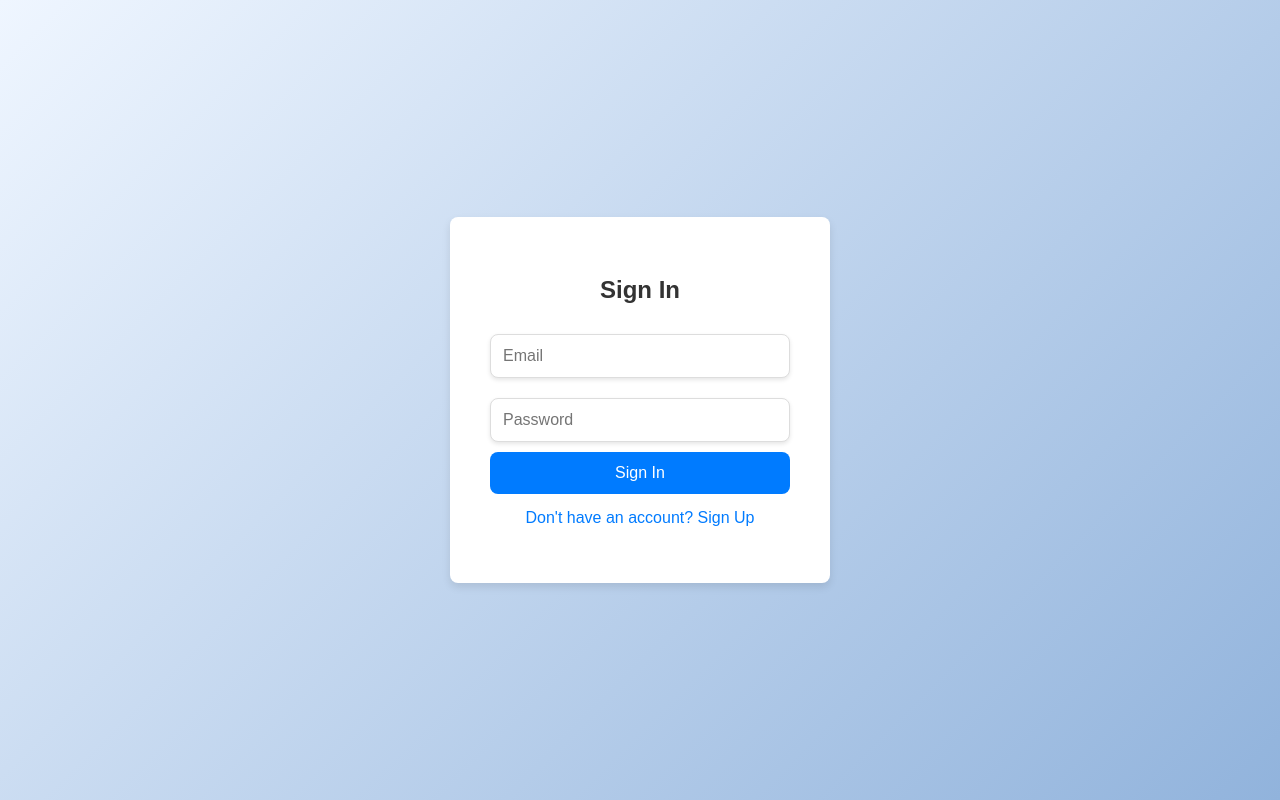
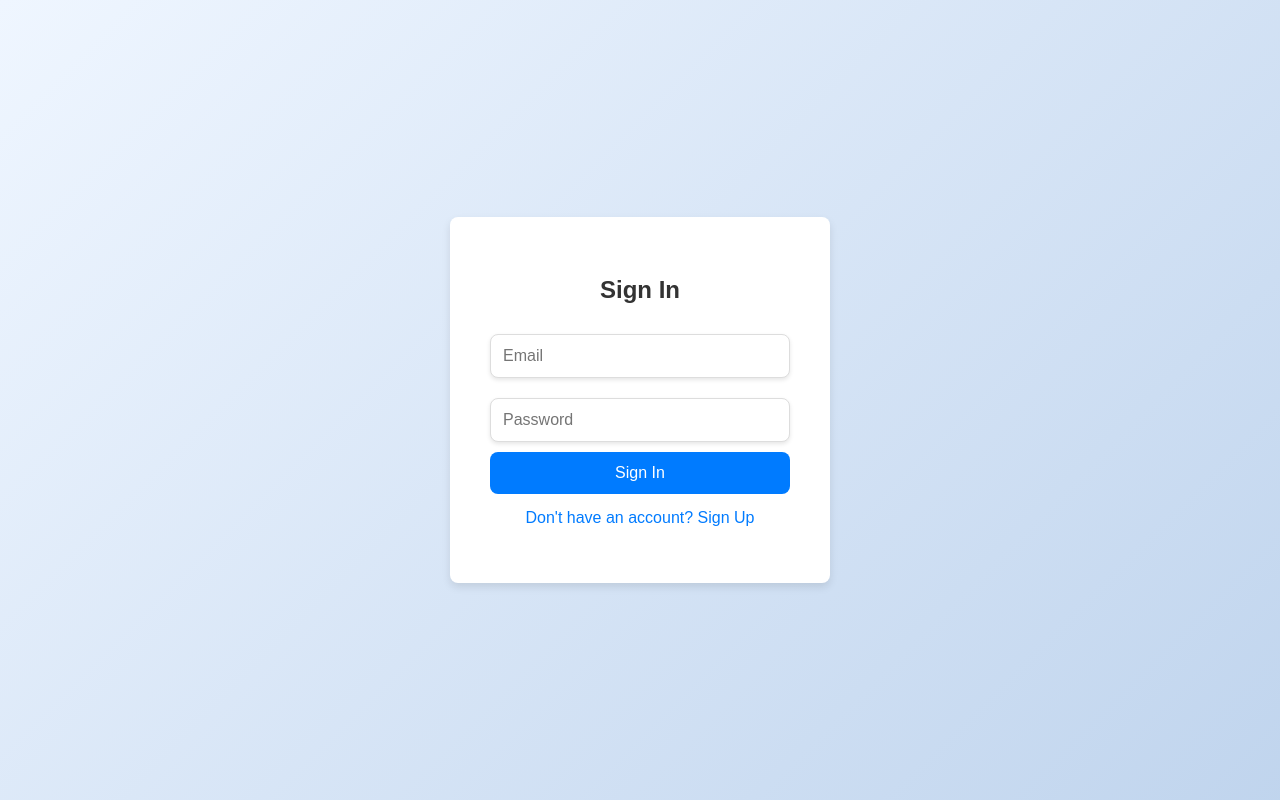
Before and after one commit to WhatTheNasus/Rhein-Ruhr-Hotel, a React (Create React App) app: page /signin in a window 1280 px wide. Built offline with nearby package versions, Linux system fonts and the light colour scheme; no server answers.

Commit message:
CSS modification

```diff
--- a/src/Dashboard.css
+++ b/src/Dashboard.css
@@ -86,6 +86,7 @@ body {
 }
 
 /* Hotel List */
+
 .hotel-list {
   display: flex;
   flex-wrap: wrap;
@@ -138,7 +139,7 @@ body {
   cursor: pointer;
   font-size: 16px;
   align-self: flex-start; /* Align button to the left */
-  transition: background-color 0.3s, transform 0.3s;
+  transition: background-color 0.3s, opacity 0.3s, transform 0.3s;
   position: absolute;
   bottom: 10px; /* Position at the bottom */
   left: 20px;
@@ -148,6 +149,11 @@ body {
 
 .hotel-item:hover button {
   opacity: 1; /* Show button on hover */
+}
+
+.hotel-item button:hover {
+  background-color: #0056b3;
+  transform: scale(1.05);
 }
 
 .hotel-image-container {
--- a/src/SignIn.css
+++ b/src/SignIn.css
@@ -1,18 +1,9 @@
 body {
   margin: 0;
   font-family: 'Arial', sans-serif;
-  background: linear-gradient(135deg, #eff6ff, #91b3dc); /* Greyish gradient */
-  animation: rotateGradient 10s linear infinite; /* Rotate the gradient */
+  background: linear-gradient(135deg, #eff6ff, #91b3dc);
+  background-size: 200% 200%;
   color: #333;
-}
-
-@keyframes rotateGradient {
-  0% {
-    background-position: 0% 50%;
-  }
-  100% {
-    background-position: 100% 50%;
-  }
 }
 
 .signin-container {
```
